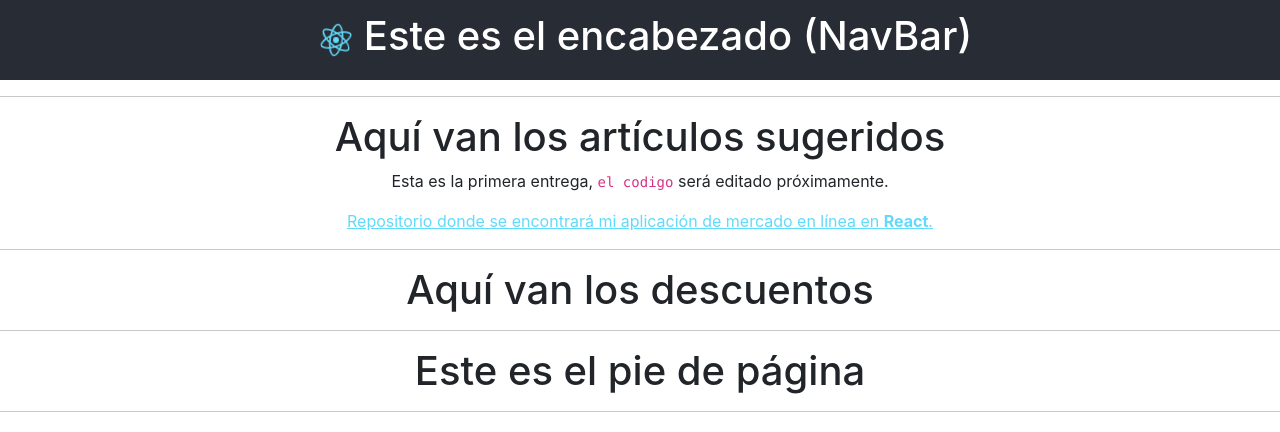
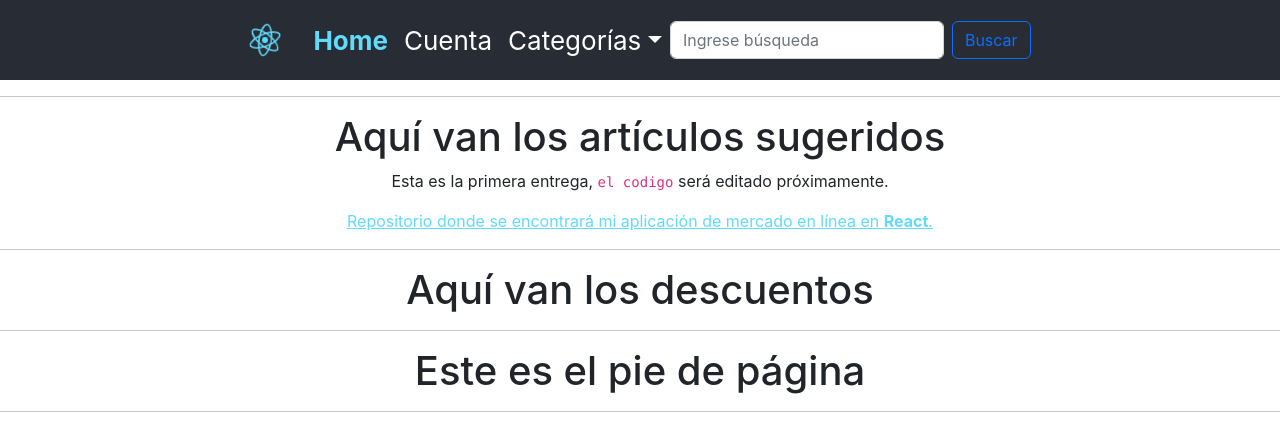
Before and after one commit to Adn1217/React_MarketPlace, a React (Create React App) app: page / in a window 1280 px wide. Shown: the top 432 px of the page. Built offline with nearby package versions, Linux system fonts and the light colour scheme.

Commit message:
Se agrega NavBar

```diff
--- a/src/assets/components/Header.jsx
+++ b/src/assets/components/Header.jsx
@@ -6,7 +6,43 @@
         <div>
             <header className="App-header">
                 <img src={logo} className="App-logo" alt="logo" />
-                <h1>Este es el encabezado (NavBar)</h1>
+                {/* <h1>Este es el encabezado (NavBar)</h1> */}
+                <nav class="navbar navbar-dark navbar-expand-lg App-header">
+                    <div class="container-fluid">
+                        {/* <a class="navbar-brand" href="#">Navbar</a> */}
+                        <button class="navbar-toggler" type="button" data-bs-toggle="collapse" data-bs-target="#navbarSupportedContent" aria-controls="navbarSupportedContent" aria-expanded="false" aria-label="Toggle navigation">
+                        <span class="navbar-toggler-icon"></span>
+                        </button>
+                        <div class="collapse navbar-collapse" id="navbarSupportedContent">
+                        <ul class="navbar-nav me-auto mb-2 mb-lg-0">
+                            <li class="nav-item">
+                                <a class="nav-link active" aria-current="page" href="#">Home</a>
+                            </li>
+                            <li class="nav-item">
+                                <a class="nav-link" href="#">Cuenta</a>
+                            </li>
+                            <li class="nav-item dropdown">
+                                <a class="nav-link dropdown-toggle" href="#" role="button" data-bs-toggle="dropdown" aria-expanded="false">
+                                    Categorías
+                                </a>
+                                <ul class="dropdown-menu">
+                                    <li><a class="dropdown-item" href="#">Libros</a></li>
+                                    <li><a class="dropdown-item" href="#">Mascotas</a></li>
+                                    <li><hr class="dropdown-divider" /></li>
+                                    <li><a class="dropdown-item" href="#">Tecnología</a></li>
+                                </ul>
+                            </li>
+                            {/* <li class="nav-item">
+                            <a class="nav-link disabled">Disabled</a>
+                            </li> */}
+                        </ul>
+                        <form class="d-flex" role="search">
+                            <input class="form-control me-2" type="search" placeholder="Ingrese búsqueda" aria-label="Buscar" />
+                            <button class="btn btn-outline-primary" type="submit">Buscar</button>
+                        </form>
+                        </div>
+                    </div>
+                </nav>
             </header>
             <hr />
         </div>)
--- a/src/assets/css/styles.css
+++ b/src/assets/css/styles.css
@@ -27,8 +27,25 @@
   color: white;
 }
 
+.navbar-nav, .nav-item a, .navbar-brand, btn {
+  color: white;
+}
+
+.navbar-nav .nav-link.active {
+  color: #61dafb;
+  font-weight: bold;
+}
+
+.nav-link:focus, .nav-link:hover {
+  color: #61dafb;
+}
+
 .App-link {
   color: #61dafb;
+}
+
+.dropdown-menu li a {
+  color: black;
 }
 
 @keyframes App-logo-spin {
```
